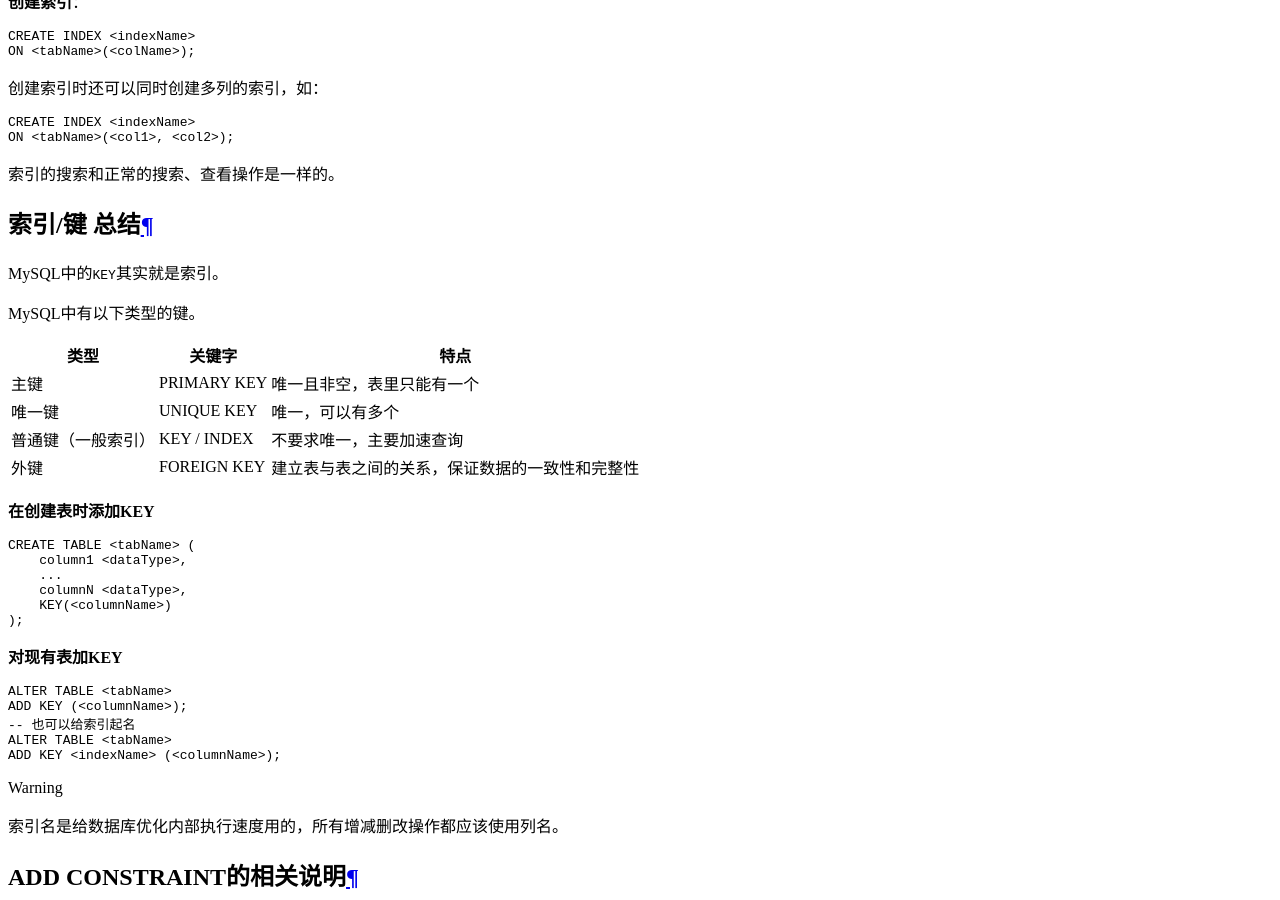
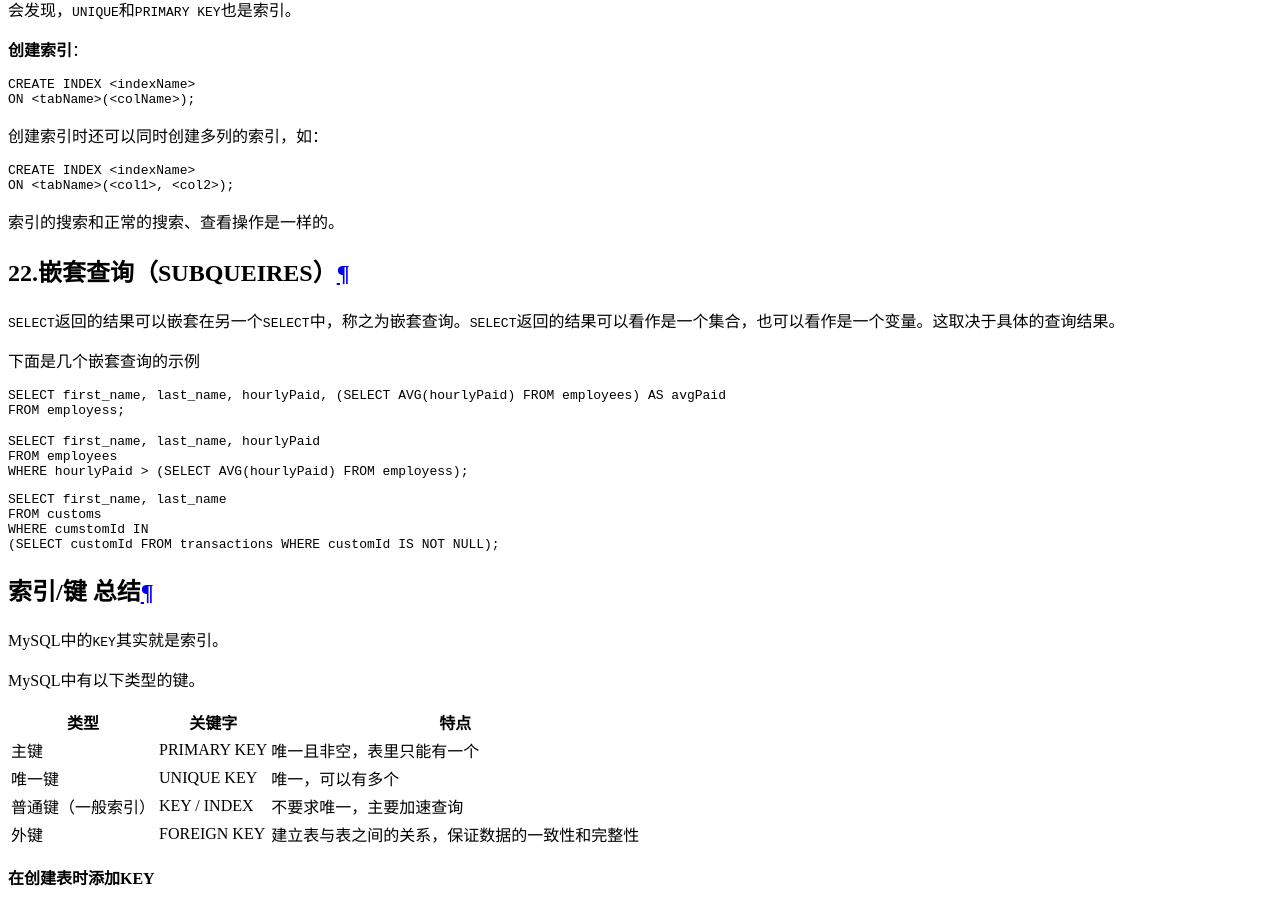
Before and after one commit to lyy1119/lyy1119.github.io, an MkDocs documentation site: the page built from docs/编程与代码/MySQL/tutorial.md, in a window 1280 px wide and 900 px high, scrolled down 25118 px. Built offline with MkDocs 1.6.1 and Material for MkDocs 9.7.7, drawn with Linux system fonts in a browser that asks for light colours; nearby versions of some CDN libraries; some of the changed text lies outside the part shown.

Commit message:
write exp

````diff
--- a/docs/编程与代码/MySQL/tutorial.md
+++ b/docs/编程与代码/MySQL/tutorial.md
@@ -632,6 +632,29 @@ ON <tabName>(<col1>, <col2>);
 
 索引的搜索和正常的搜索、查看操作是一样的。
 
+## 22.嵌套查询（SUBQUEIRES）
+
+`SELECT`返回的结果可以嵌套在另一个`SELECT`中，称之为嵌套查询。`SELECT`返回的结果可以看作是一个集合，也可以看作是一个变量。这取决于具体的查询结果。
+
+下面是几个嵌套查询的示例
+```sql
+SELECT first_name, last_name, hourlyPaid, (SELECT AVG(hourlyPaid) FROM employees) AS avgPaid
+FROM employess;
+```
+
+```sql
+SELECT first_name, last_name, hourlyPaid
+FROM employees
+WHERE hourlyPaid > (SELECT AVG(hourlyPaid) FROM employess);
+```
+
+```sql
+SELECT first_name, last_name
+FROM customs
+WHERE cumstomId IN
+(SELECT customId FROM transactions WHERE customId IS NOT NULL);
+```
+
 ## 索引/键 总结
 
 MySQL中的`KEY`其实就是索引。
````
